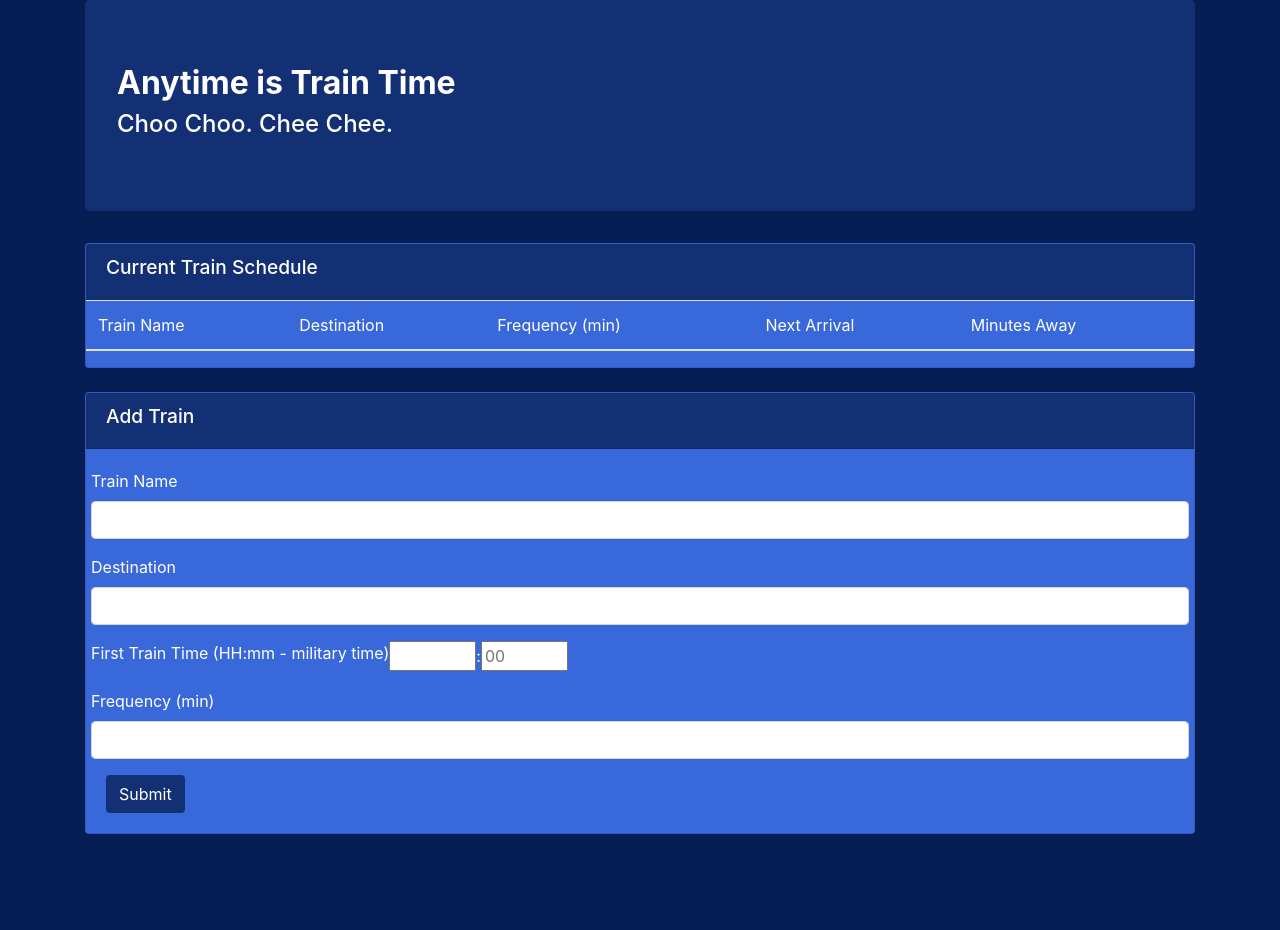
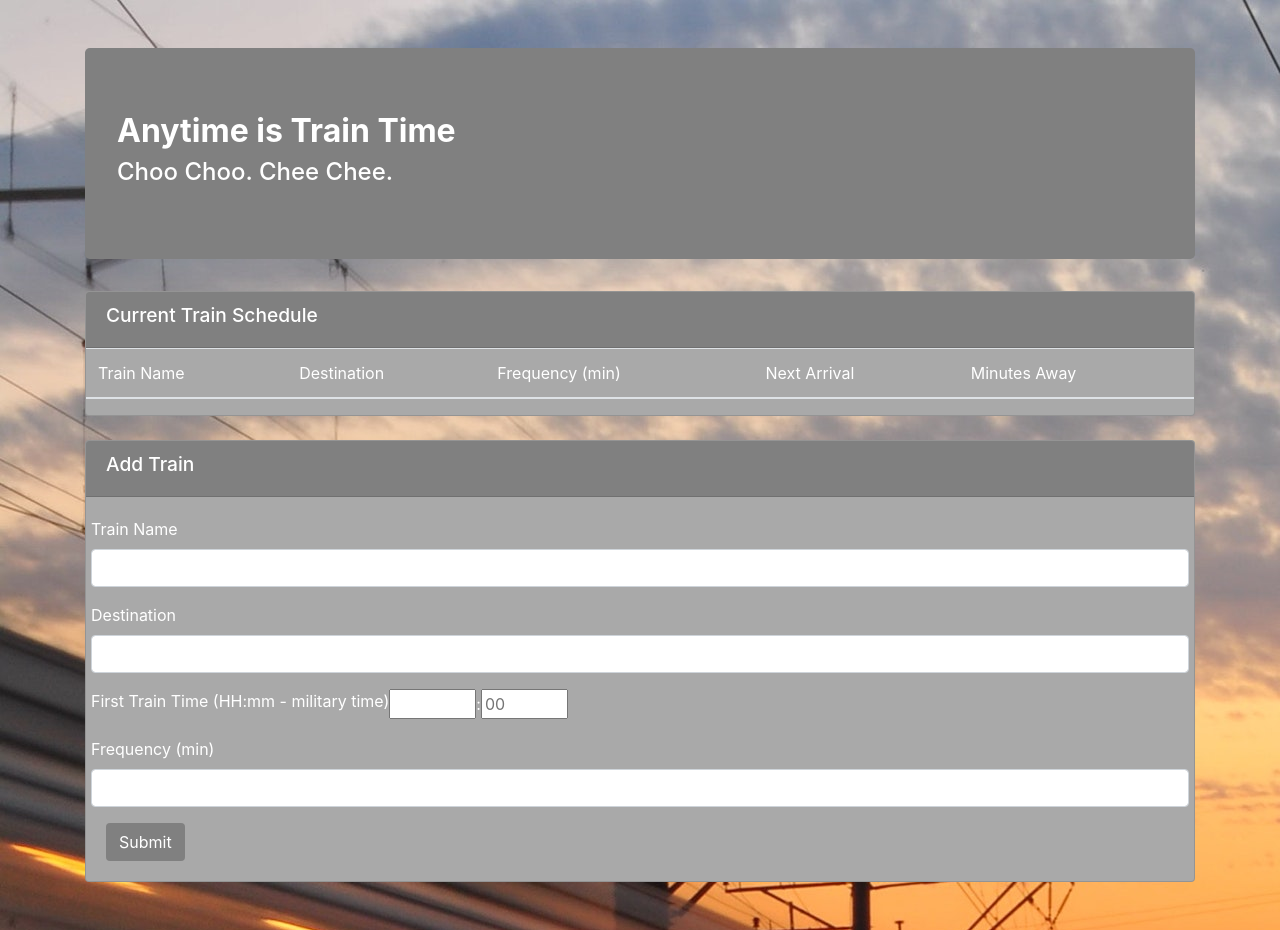
Before and after one commit to aanielson/Train-Scheduler, a plain HTML site: page index.html in a window 1280 px wide. Before the commit the page ends 834 px from the top, so only its background shows below. Drawn offline with nearby package versions, Linux system fonts and the light colour scheme; no server answers.

Commit message:
finalized styling with gray color scheme and railyard background image

```diff
--- a/assets/css/style.css
+++ b/assets/css/style.css
@@ -1,21 +1,22 @@
 body {
-    background-color: #071E55;
+    /* background-color: #071E55; */
+    background-image: url(../images/rail-road.jpg);
     color: #071E55;
     font-size: medium;
 }
 .jumbotron {
-    background-color: #143074;
+    background-color: gray;
     /* color: #E894A7; */
 }
 .card-header {
-    background-color: #143074;
+    background-color: gray;
 }
 .card {
-    background-color: #3868D9;
+    background-color: darkgray;
 }
 
 .btn {
-    background-color: #143074;
+    background-color: gray;
 }
 
 h1 {
--- a/index.html
+++ b/index.html
@@ -23,7 +23,7 @@
 <body>
     <div class="container">
         <!--Heading with "Anytime is Train Time" "Choo Choo. Chee Chee" lol-->
-        <div class="jumbotron text-white">
+        <div class="jumbotron text-white mt-5">
             <h1 class="header">Anytime is Train Time</h1>
             <h2 class="second-header">Choo Choo. Chee Chee.</h2>
         </div>
@@ -60,7 +60,7 @@
 
         <!--Add Train Display-->
         <!--Input boxes for train name, destination, first train time (HH:mm - military time, and frequency (min-->
-        <div id="new-train" class="row">
+        <div id="new-train" class="row mb-5">
             <div class="col-lg-12">
                 <div class="card card-default">
                     <div class="card-header text-white">
```
Also changed, not shown: assets/images/rail-road.jpg (added), 1 other file.
